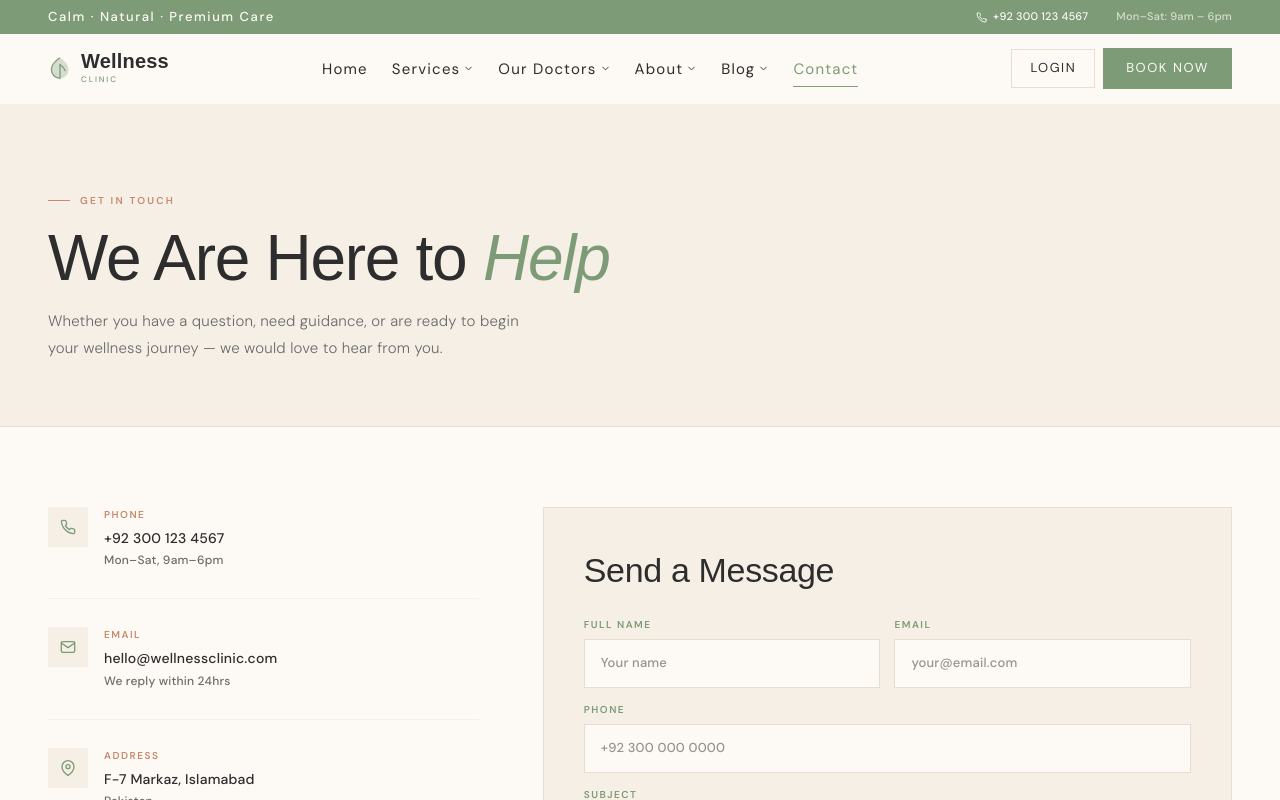
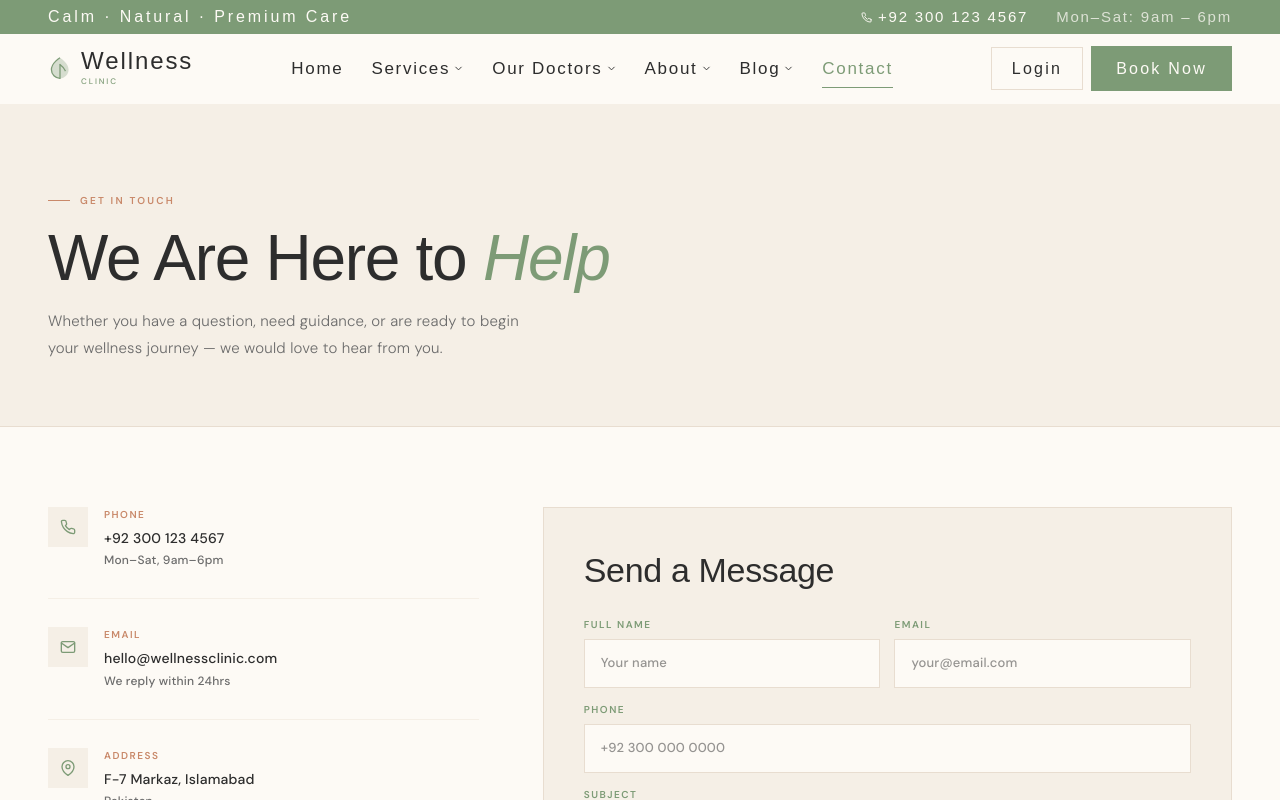
Before and after one commit to sardarjunaidsahil/clinic-frontend, a React (Vite) app: page /contact in a window 1280 px wide. Shown: the top 800 px of the page. Built offline with nearby package versions, Linux system fonts and the light colour scheme.

Commit message:
update navbar

```diff
--- a/src/components/common/Navbar.jsx
+++ b/src/components/common/Navbar.jsx
@@ -5,6 +5,9 @@ import { FiMenu, FiX, FiChevronDown, FiPhone } from "react-icons/fi";
 import { useAuth } from "../../context/AuthContext";
 import useResponsive from "../../hooks/useResponsive";
 import LogoutModal from "./LogoutModal";
+
+const BEBAS = "'Bebas Neue', sans-serif";
+const DMSANS = "'DM Sans', sans-serif";
 
 const NAV_LINKS = [
   { label: "Home", path: "/" },
@@ -96,14 +99,15 @@ export default function Navbar() {
     window.addEventListener("resize", updateVar);
     return () => window.removeEventListener("resize", updateVar);
   }, []);
+
   const handleLogout = () => setShowLogout(true);
-
   const confirmLogout = () => {
     logout();
     setShowLogout(false);
     setMenuOpen(false);
     navigate("/");
   };
+
   const userInitials =
     user?.name
       ?.split(" ")
@@ -114,7 +118,7 @@ export default function Navbar() {
 
   return (
     <>
-      {/* ── TOP BAR (desktop only, fixed) ── */}
+      {/* ── TOP BAR ── */}
       {!isSmall && (
         <div
           style={{
@@ -133,9 +137,9 @@ export default function Navbar() {
         >
           <span
             style={{
-              fontFamily: "var(--font-body)",
-              fontSize: "13px",
-              letterSpacing: "0.12em",
+              fontFamily: BEBAS,
+              fontSize: "16px",
+              letterSpacing: "0.18em",
               color: "#FDFAF5",
             }}
           >
@@ -149,8 +153,9 @@ export default function Navbar() {
                 alignItems: "center",
                 gap: "6px",
                 color: "#FDFAF5",
-                fontFamily: "var(--font-body)",
-                fontSize: "11px",
+                fontFamily: BEBAS,
+                fontSize: "15px",
+                letterSpacing: "0.12em",
                 textDecoration: "none",
               }}
             >
@@ -158,9 +163,10 @@ export default function Navbar() {
             </a>
             <span
               style={{
-                fontFamily: "var(--font-body)",
-                fontSize: "11px",
-                color: "rgba(253,250,245,0.7)",
+                fontFamily: BEBAS,
+                fontSize: "15px",
+                letterSpacing: "0.12em",
+                color: "rgba(253,250,245,0.75)",
               }}
             >
               Mon–Sat: 9am – 6pm
@@ -169,7 +175,7 @@ export default function Navbar() {
         </div>
       )}
 
-      {/* ── MAIN NAV (fixed) ── */}
+      {/* ── MAIN NAV ── */}
       <nav
         style={{
           position: "fixed",
@@ -229,19 +235,19 @@ export default function Navbar() {
             <div>
               <div
                 style={{
-                  fontFamily: "var(--font-heading)",
-                  fontSize: isSmall ? "17px" : "20px",
-                  fontWeight: "600",
+                  fontFamily: BEBAS,
+                  fontSize: isSmall ? "20px" : "24px",
+                  fontWeight: "400",
                   color: "#2D2D2D",
                   lineHeight: 1,
-                  letterSpacing: "0.01em",
+                  letterSpacing: "0.08em",
                 }}
               >
                 Wellness
               </div>
               <div
                 style={{
-                  fontFamily: "var(--font-body)",
+                  fontFamily: DMSANS,
                   fontSize: "8px",
                   letterSpacing: "0.24em",
                   color: "#7D9B76",
@@ -254,7 +260,7 @@ export default function Navbar() {
             </div>
           </Link>
 
-          {/* DESKTOP LINKS */}
+          {/* DESKTOP NAV LINKS */}
           {!isSmall && (
             <ul
               style={{
@@ -279,11 +285,11 @@ export default function Navbar() {
                       display: "flex",
                       alignItems: "center",
                       gap: "3px",
-                      padding: "8px 12px",
-                      fontFamily: "var(--font-body)",
-                      fontSize: "15px",
+                      padding: "8px 14px",
+                      fontFamily: BEBAS,
+                      fontSize: "17px",
                       fontWeight: "400",
-                      letterSpacing: "0.08em",
+                      letterSpacing: "0.1em",
                       color: isActive ? "#7D9B76" : "#2D2D2D",
                       textDecoration: "none",
                       position: "relative",
@@ -311,8 +317,8 @@ export default function Navbar() {
                           style={{
                             position: "absolute",
                             bottom: "2px",
-                            left: "12px",
-                            right: "12px",
+                            left: "14px",
+                            right: "14px",
                             height: "1px",
                             background: "#7D9B76",
                             transformOrigin: "left",
@@ -364,8 +370,9 @@ export default function Navbar() {
                                   alignItems: "center",
                                   gap: "10px",
                                   padding: "9px 18px",
-                                  fontFamily: "var(--font-body)",
-                                  fontSize: "12px",
+                                  fontFamily: BEBAS,
+                                  fontSize: "15px",
+                                  letterSpacing: "0.1em",
                                   color: "#2D2D2D",
                                   textDecoration: "none",
                                   borderLeft: "2px solid transparent",
@@ -487,9 +494,9 @@ export default function Navbar() {
                     >
                       <span
                         style={{
-                          fontFamily: "var(--font-body)",
-                          fontSize: "11px",
-                          fontWeight: "600",
+                          fontFamily: BEBAS,
+                          fontSize: "14px",
+                          letterSpacing: "0.05em",
                           color: "#FDFAF5",
                         }}
                       >
@@ -498,9 +505,9 @@ export default function Navbar() {
                     </div>
                     <span
                       style={{
-                        fontFamily: "var(--font-body)",
-                        fontSize: "12px",
-                        fontWeight: "500",
+                        fontFamily: BEBAS,
+                        fontSize: "16px",
+                        letterSpacing: "0.08em",
                         color: "#2D2D2D",
                       }}
                     >
@@ -510,14 +517,12 @@ export default function Navbar() {
                   <button
                     onClick={handleLogout}
                     style={{
-                      padding: "7px 16px",
+                      padding: "7px 18px",
                       backgroundColor: "transparent",
                       color: "#6B6B6B",
-                      fontFamily: "var(--font-body)",
-                      fontSize: "13px",
-                      fontWeight: "400",
+                      fontFamily: BEBAS,
+                      fontSize: "15px",
                       letterSpacing: "0.12em",
-                      textTransform: "uppercase",
                       border: "1px solid #E8DDD0",
                       cursor: "pointer",
                       transition: "all 0.2s",
@@ -541,14 +546,12 @@ export default function Navbar() {
                   <Link
                     to="/login"
                     style={{
-                      padding: "8px 18px",
+                      padding: "8px 20px",
                       backgroundColor: "transparent",
                       color: "#2D2D2D",
-                      fontFamily: "var(--font-body)",
-                      fontSize: "13px",
-                      fontWeight: "400",
-                      letterSpacing: "0.12em",
-                      textTransform: "uppercase",
+                      fontFamily: BEBAS,
+                      fontSize: "16px",
+                      letterSpacing: "0.14em",
                       textDecoration: "none",
                       border: "1px solid #E8DDD0",
                       transition: "all 0.2s",
@@ -565,14 +568,12 @@ export default function Navbar() {
                   <Link
                     to="/appointment"
                     style={{
-                      padding: "9px 22px",
+                      padding: "9px 24px",
                       backgroundColor: "#7D9B76",
                       color: "#FDFAF5",
-                      fontFamily: "var(--font-body)",
-                      fontSize: "13px",
-                      fontWeight: "400",
-                      letterSpacing: "0.12em",
-                      textTransform: "uppercase",
+                      fontFamily: BEBAS,
+                      fontSize: "16px",
+                      letterSpacing: "0.14em",
                       textDecoration: "none",
                       border: "1px solid #7D9B76",
                       transition: "all 0.3s",
@@ -652,9 +653,9 @@ export default function Navbar() {
             >
               <div
                 style={{
-                  fontFamily: "var(--font-heading)",
-                  fontSize: "20px",
-                  fontWeight: "600",
+                  fontFamily: BEBAS,
+                  fontSize: "24px",
+                  letterSpacing: "0.08em",
                   color: "#2D2D2D",
                 }}
               >
@@ -706,11 +707,10 @@ export default function Navbar() {
                   >
                     <span
                       style={{
-                        fontFamily: "var(--font-heading)",
-                        fontSize: "26px",
-                        fontWeight: "500",
+                        fontFamily: BEBAS,
+                        fontSize: "30px",
+                        letterSpacing: "0.06em",
                         color: "#2D2D2D",
-                        letterSpacing: "-0.01em",
                       }}
                     >
                       {link.label}
@@ -748,8 +748,9 @@ export default function Navbar() {
                             style={{
                               display: "block",
                               padding: "7px 0 7px 16px",
-                              fontFamily: "var(--font-body)",
-                              fontSize: "13px",
+                              fontFamily: BEBAS,
+                              fontSize: "16px",
+                              letterSpacing: "0.1em",
                               color: "#7D9B76",
                               textDecoration: "none",
                               borderLeft: "2px solid #7D9B76",
@@ -791,11 +792,9 @@ export default function Navbar() {
                       padding: "14px",
                       backgroundColor: "#7D9B76",
                       color: "#FDFAF5",
-                      fontFamily: "var(--font-body)",
-                      fontSize: "12px",
-                      fontWeight: "600",
-                      letterSpacing: "0.14em",
-                      textTransform: "uppercase",
+                      fontFamily: BEBAS,
+                      fontSize: "18px",
+                      letterSpacing: "0.18em",
                       textDecoration: "none",
                     }}
                   >
@@ -807,11 +806,9 @@ export default function Navbar() {
                       padding: "12px",
                       backgroundColor: "transparent",
                       border: "1px solid #E8DDD0",
-                      fontFamily: "var(--font-body)",
-                      fontSize: "12px",
-                      fontWeight: "600",
-                      letterSpacing: "0.1em",
-                      textTransform: "uppercase",
+                      fontFamily: BEBAS,
+                      fontSize: "16px",
+                      letterSpacing: "0.14em",
                       color: "#6B6B6B",
                       cursor: "pointer",
                     }}
@@ -836,11 +833,9 @@ export default function Navbar() {
                       padding: "14px",
                       backgroundColor: "#7D9B76",
                       color: "#FDFAF5",
-                      fontFamily: "var(--font-body)",
-                      fontSize: "12px",
-                      fontWeight: "600",
-                      letterSpacing: "0.14em",
-                      textTransform: "uppercase",
+                      fontFamily: BEBAS,
+                      fontSize: "18px",
+                      letterSpacing: "0.18em",
                       textDecoration: "none",
                     }}
                   >
@@ -862,11 +857,9 @@ export default function Navbar() {
                         padding: "11px",
                         backgroundColor: "transparent",
                         border: "1px solid #E8DDD0",
-                        fontFamily: "var(--font-body)",
-                        fontSize: "13px",
-                        fontWeight: "400",
-                        letterSpacing: "0.12em",
-                        textTransform: "uppercase",
+                        fontFamily: BEBAS,
+                        fontSize: "16px",
+                        letterSpacing: "0.14em",
                         color: "#2D2D2D",
                         textDecoration: "none",
                       }}
@@ -882,11 +875,9 @@ export default function Navbar() {
                         padding: "11px",
                         backgroundColor: "#F5EFE6",
                         border: "1px solid #E8DDD0",
-                        fontFamily: "var(--font-body)",
-                        fontSize: "13px",
-                        fontWeight: "400",
-                        letterSpacing: "0.12em",
-                        textTransform: "uppercase",
+                        fontFamily: BEBAS,
+                        fontSize: "16px",
+                        letterSpacing: "0.14em",
                         color: "#7D9B76",
                         textDecoration: "none",
                       }}
@@ -908,8 +899,9 @@ export default function Navbar() {
                 <FiPhone size={12} style={{ color: "#7D9B76" }} />
                 <span
                   style={{
-                    fontFamily: "var(--font-body)",
-                    fontSize: "12px",
+                    fontFamily: BEBAS,
+                    fontSize: "15px",
+                    letterSpacing: "0.1em",
                     color: "#7D9B76",
                   }}
                 >
```
